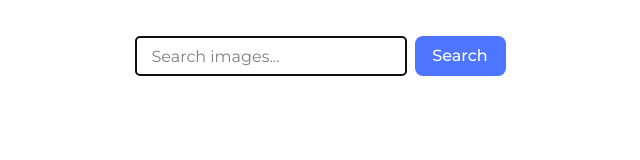
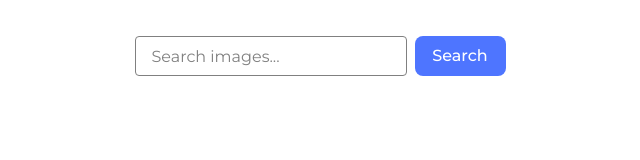
Before and after one commit to KhrystynaYampolska/goit-js-hw-11, a website built with Vite: page src/index.html in a window 1280 px wide. Shown: the whole page, without its empty margins (320-960 px from the left). Built offline with nearby package versions, Linux system fonts and the light colour scheme.

Commit message:
updated-done

```diff
--- a/src/index.html
+++ b/src/index.html
@@ -25,7 +25,6 @@
             name="text"
             placeholder="Search images..."
             class="search-text js-search-text"
-            autofocus
           />
         </label>
         <button class="submit-btn js-submit-btn" type="submit">Search</button>
```
